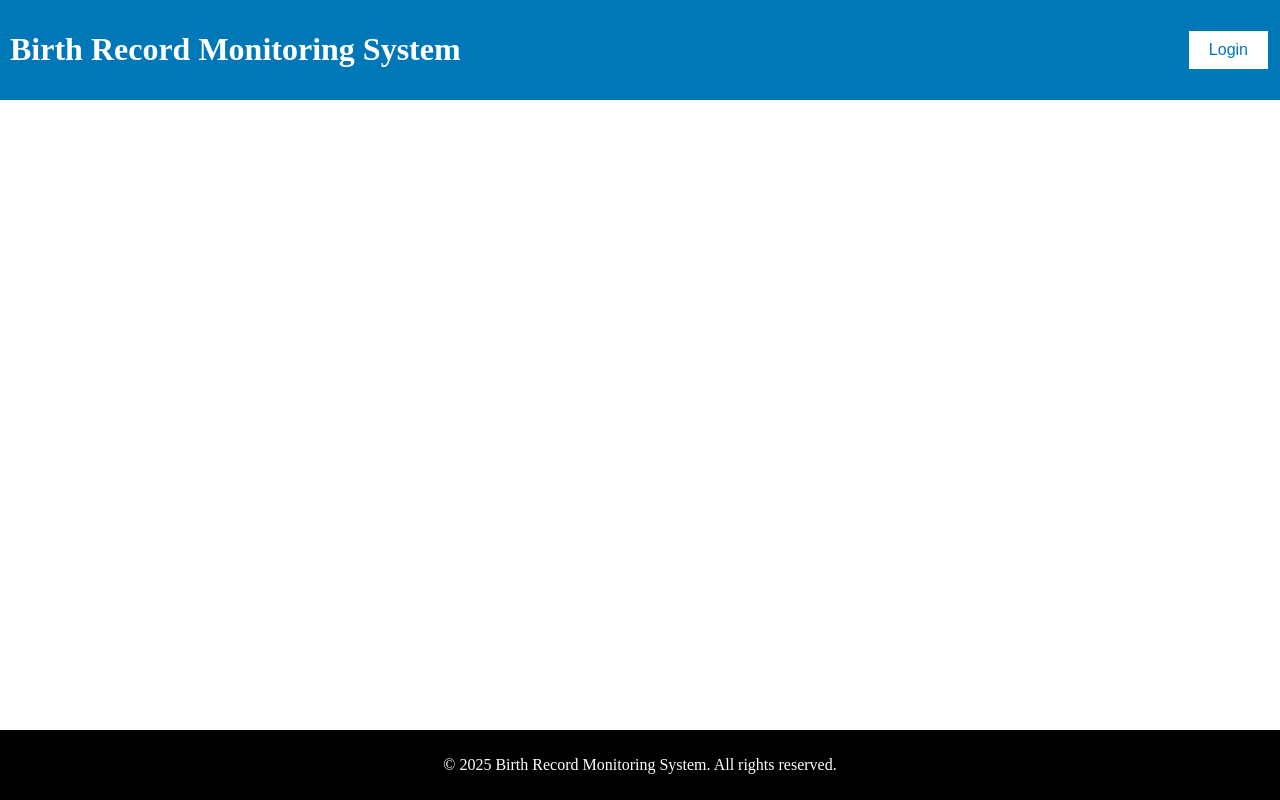
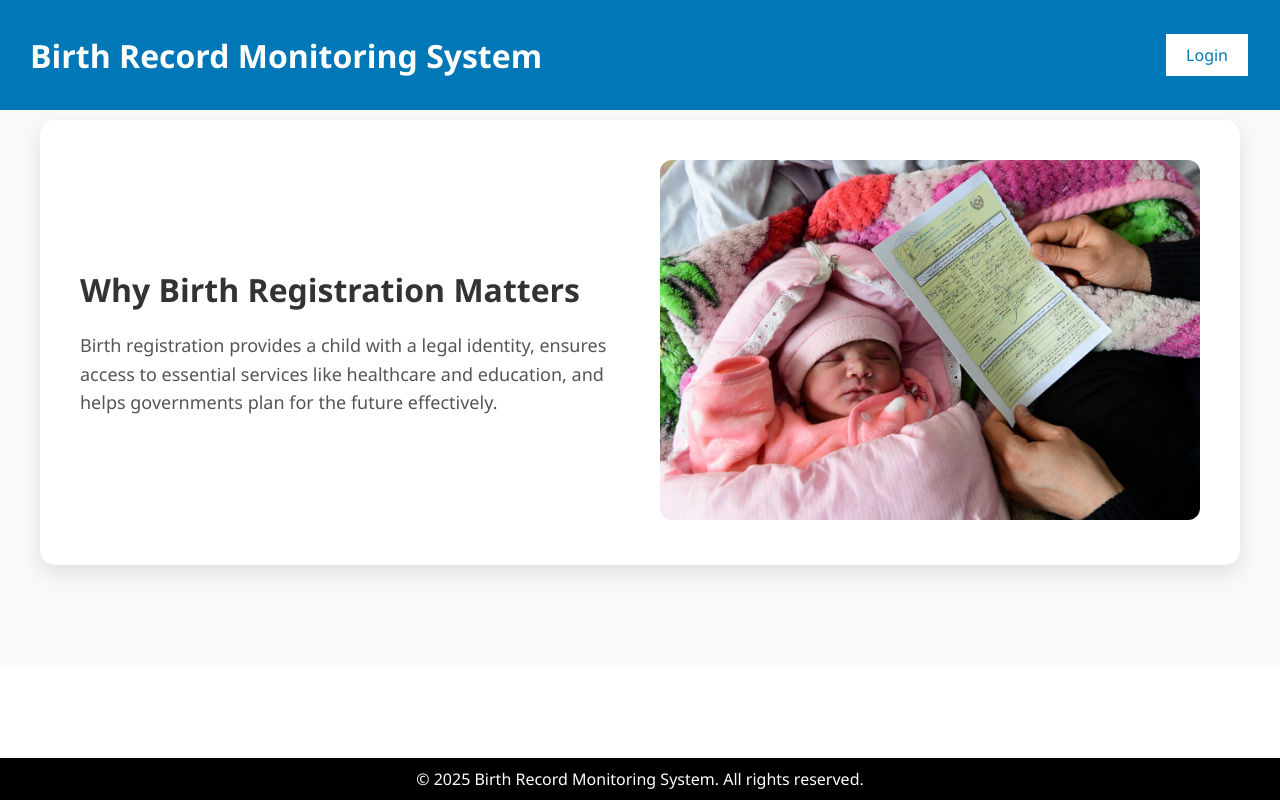
Before and after one commit to Saj1d-prompt/BirthRecordCommunicationSystem, a PHP site: page / in a window 1280 px wide. Run offline with PHP 8.4, Linux system fonts and the light colour scheme.

Commit message:
added some image text and applied css

```diff
--- a/index.html
+++ b/index.html
@@ -12,6 +12,21 @@
         <a href="#"><button class="loginButton">Login</button></a>
     </Header>
 
+    <section class="dashboardSection">
+    <div class="dashboardBody">
+        <div class="dashboardText">
+            <h2>Why Birth Registration Matters</h2>
+            <p>Birth registration provides a child with a legal identity, ensures access to essential services
+                like healthcare and education, and helps governments plan for the future effectively.</p>
+        </div>
+        <div class="dashboardImage">
+            <img src="./image/dashboard_image1.jpg" alt="Newborn baby" />
+        </div>
+    </div>
+    </section>
+
+
+
     <footer class="footer">
         <p>&copy; 2025 Birth Record Monitoring System. All rights reserved.</p>
     </footer>
--- a/style.css
+++ b/style.css
@@ -1,8 +1,15 @@
+*{
+    margin: 0;
+    padding: 0;
+    box-sizing: border-box;
+    font-family: 'Segoe UI', Tahoma, Geneva, Verdana, sans-serif;
+}
+
 .header{
     background-color: #0077b6;
     color: white;
     text-align: center;
-    padding: 10px;
+    padding: 30px;
     display: flex;
     justify-content: space-between;
     align-items: center;
@@ -35,3 +42,47 @@
     left: 0;
     right: 0;
 }
+
+.dashboardSection {
+    padding: 50px 20px;
+    background: #f9f9f9;
+}
+
+.dashboardBody {
+    display: grid;
+    grid-template-columns: 1fr 1fr;
+    gap: 40px;
+    align-items: center;
+    max-width: 1200px;
+    margin: 70px auto 50px;
+    background: #fff;
+    box-shadow: 0 8px 20px rgba(0, 0, 0, 0.1);
+    padding: 40px;
+    border-radius: 15px;
+}
+
+.dashboardBody:hover {
+    box-shadow: 0 10px 20px rgba(0, 0, 0, 0.4);
+}
+
+.dashboardText {
+    text-align: left;
+}
+
+.dashboardText h2 {
+    font-size: 32px;
+    margin-bottom: 20px;
+    color: #333;
+}
+
+.dashboardText p {
+    font-size: 18px;
+    line-height: 1.6;
+    color: #555;
+}
+
+.dashboardImage img {
+    width: 100%;
+    height: auto;
+    border-radius: 12px;
+}
```
Also changed, not shown: image/dashboard_image1.jpg (added).
